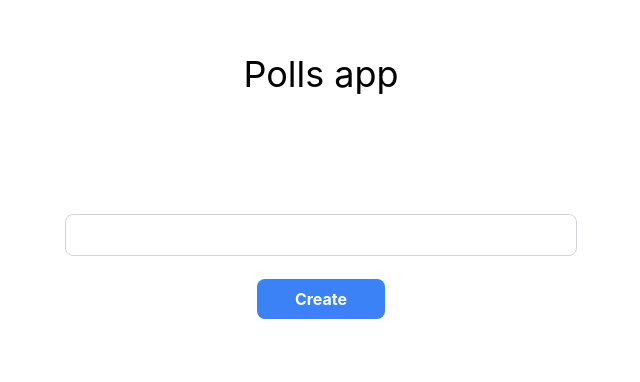
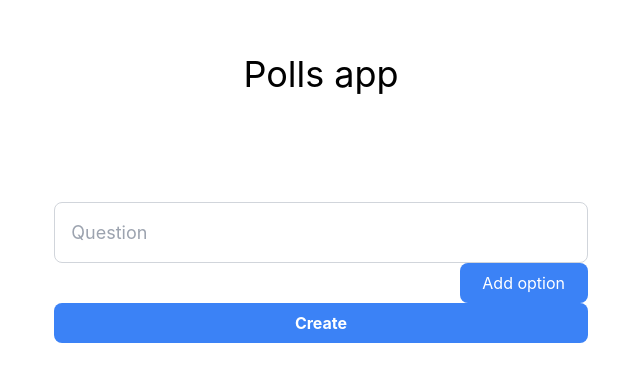
Before and after one commit to Tudor73/polls-app, a Next.js app: page / in a window 1280 px wide. Shown: the top 382 px of the page, without its empty margins (319-959 px from the left). Built offline with nearby package versions, Linux system fonts and the light colour scheme.

Commit message:
added options to db model

```diff
--- a/src/pages/api/question.ts
+++ b/src/pages/api/question.ts
@@ -1,20 +1,22 @@
-import { PrismaClient } from '@prisma/client'
-import type { NextApiRequest, NextApiResponse } from 'next'
+import { PrismaClient } from "@prisma/client";
+import type { NextApiRequest, NextApiResponse } from "next";
+import { prisma } from "../../../prisma/prisma";
 
-
-const prisma = new PrismaClient()
-
-export default async function question(req: NextApiRequest, res: NextApiResponse<any>) {
-    if (req.method === 'POST') {
-        await prisma.question.create({
-            data: {
-                description: req.body,
-            }
-        })
-        res.status(200).json({ message: 'Question created!' })
-    }
-    else {
-        const questions = await prisma.question.findMany()
-        res.status(200).json(questions)
-    }
+export default async function question(
+  req: NextApiRequest,
+  res: NextApiResponse<any>
+) {
+  if (req.method === "POST") {
+    await prisma.question.create({
+      data: {
+        description: req.body.description,
+        options: req.body.options,
+        // votes: {},
+      },
+    });
+    res.status(200).json({ message: "Question created!" });
+  } else {
+    const questions = await prisma.question.findMany();
+    res.status(200).json(questions);
+  }
 }
--- a/src/pages/index.tsx
+++ b/src/pages/index.tsx
@@ -1,33 +1,71 @@
-import { Prisma } from "@prisma/client";
 import type { NextPage } from "next";
 import { useRef, useState } from "react";
+
+interface Question {
+  description: string;
+  options: string[];
+  votes?: number[];
+}
 
 const Home: NextPage = () => {
   const question = useRef<HTMLInputElement>(null);
 
+  const optionsRef = useRef<string[]>([]);
+
+  const [options, setOptions] = useState<string[]>([]);
+
   const handleQuestionCreate = async () => {
     if (!question.current || question.current.value == "") return;
-
+    const obj: Question = {
+      description: question.current.value,
+      options: optionsRef.current,
+    };
     const response = await fetch("/api/question", {
-      method: "GET",
+      method: "POST",
       headers: {
         "Content-Type": "application/json",
       },
-      body: JSON.stringify(question.current.value),
+      body: JSON.stringify(obj),
     });
     question.current.value = "";
+    setOptions([]);
   };
 
   return (
     <div className="flex flex-col items-center justify-around h-96">
       <h1 className="h-auto text-4xl">Polls app</h1>
-      <div className="flex flex-col items-center w-1/2 justify-around h-32">
+      <div className="flex flex-col items-center w-5/12 h-32">
         <input
-          className="bg-white focus:outline-none border border-gray-300 rounded-lg py-2 px-4 block w-full appearance-none leading-normal max-w-lg"
+          placeholder="Question"
+          className="bg-white focus:outline-none border border-gray-300  rounded-lg py-4 px-4 block w-full appearance-none leading-normal text-lg"
           ref={question}
         />
+        {options.map((option, index) => {
+          return (
+            <input
+              key={index}
+              placeholder="Add option"
+              className="bg-white focus:outline-none border border-gray-300 rounded-lg py-2 px-4 block w-full appearance-none leading-normal"
+              ref={(element) => {
+                if (!element || element.value === "") return;
+                else {
+                  optionsRef.current[index] = element.value;
+                }
+              }}
+            />
+          );
+        })}
         <button
-          className="bg-blue-500 hover:bg-blue-700 text-white font-bold py-2 px-4 rounded-lg w-32"
+          className="bg-blue-500 hover:bg-blue-700 text-white  py-2 px-4 rounded-lg w-32 self-end"
+          onClick={(e) => {
+            console.log(optionsRef.current);
+            setOptions([...options, ""]);
+          }}
+        >
+          Add option
+        </button>
+        <button
+          className="bg-blue-500 hover:bg-blue-700 text-white font-bold py-2 px-4 rounded-lg w-full"
           onClick={(e) => {
             e.preventDefault();
             handleQuestionCreate();
```
Also changed, not shown: 1 other file (tests, documents, lock files or other folders).
